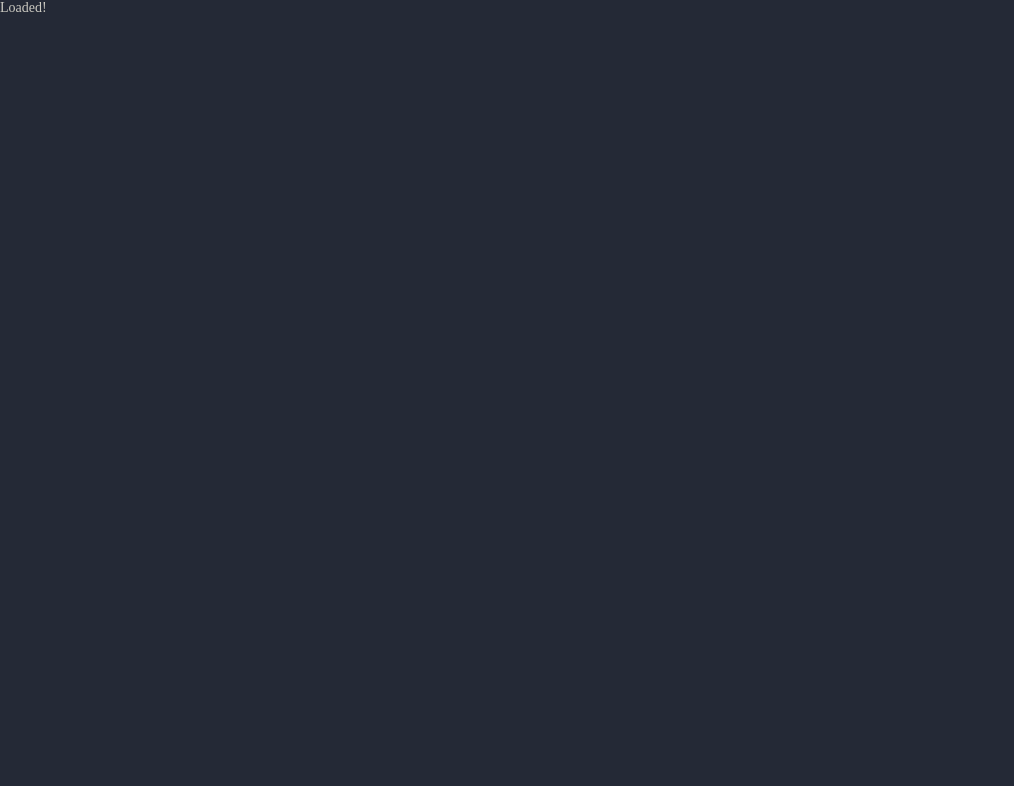
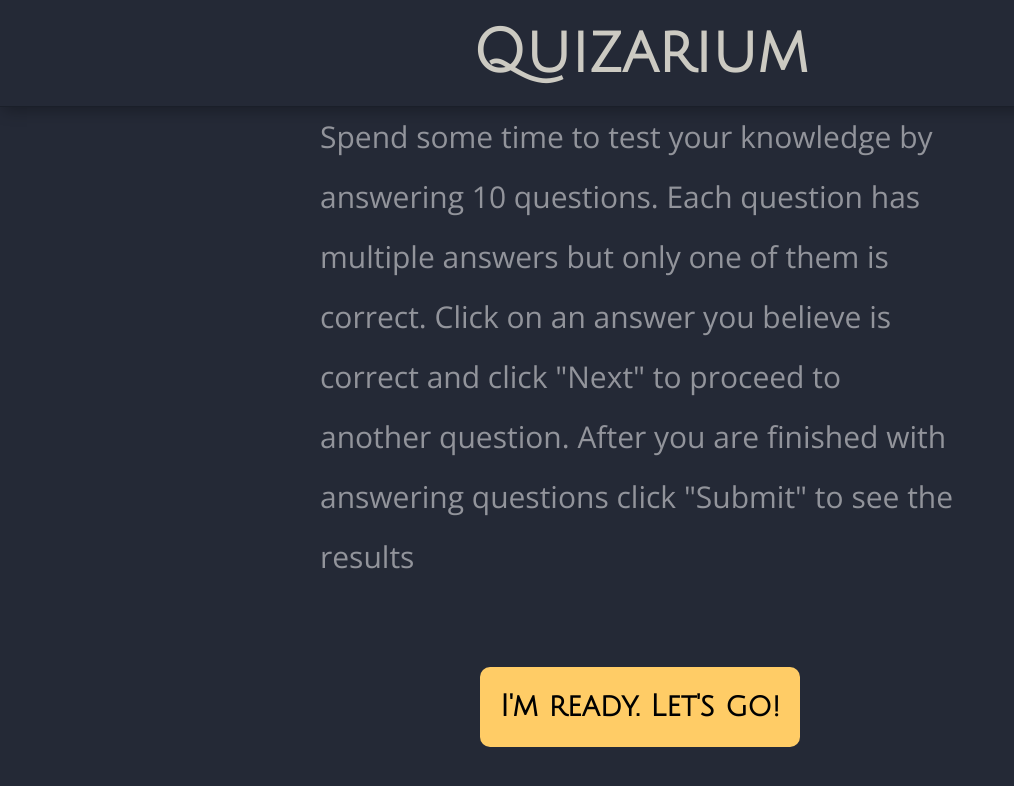
Before and after one commit to ramunsk/quizarium, an Angular app: page / in a window 1280 px wide. Shown: the top 786 px of the page, without its empty margins (0-1014 px from the left). Built offline with nearby package versions, Linux system fonts and the light colour scheme.

Commit message:
Added Dashboard component (#12)

```diff
--- a/src/app/components/app.component.html
+++ b/src/app/components/app.component.html
@@ -1,5 +1,7 @@
+<qz-main-menu [title]="'Quizarium'" />
+
 @if (application.isLoading$ | async) {
     <qz-welcome />
 } @else {
-    Loaded!
+    <qz-dashboard />
 }
--- a/src/app/components/app.component.scss
+++ b/src/app/components/app.component.scss
@@ -1,5 +1,6 @@
 :host {
-    display: block;
+    display: grid;
+    grid-template-rows: auto 1fr;
     width: 100%;
     height: 100%;
 }
--- a/src/app/components/app.component.ts
+++ b/src/app/components/app.component.ts
@@ -1,6 +1,8 @@
 import { AsyncPipe } from '@angular/common';
 import { ChangeDetectionStrategy, Component } from '@angular/core';
 import { ApplicationStateService } from '../services/application-state.service';
+import { MainMenuComponent } from './common/main-menu/main-menu.component';
+import { DashboardComponent } from './dashboard/dashboard.component';
 import { WelcomeComponent } from './welcome/welcome.component';
 
 @Component({
@@ -9,7 +11,7 @@ import { WelcomeComponent } from './welcome/welcome.component';
     styleUrl: './app.component.scss',
     changeDetection: ChangeDetectionStrategy.OnPush,
     standalone: true,
-    imports: [AsyncPipe, WelcomeComponent],
+    imports: [AsyncPipe, WelcomeComponent, DashboardComponent, MainMenuComponent],
 })
 export class AppComponent {
     constructor(
--- /dev/null
+++ b/src/app/components/common/main-menu/main-menu.component.html
@@ -0,0 +1 @@
+<h1>{{ title() }}</h1>
--- /dev/null
+++ b/src/app/components/common/main-menu/main-menu.component.scss
@@ -0,0 +1,11 @@
+:host {
+    display: block;
+    padding: 2rem;
+    border-bottom: 1px solid #1a1f29;
+    box-shadow: 0px 6px 15px -3px rgba(0, 0, 0, 0.3);
+}
+
+h1 {
+    font-family: var(--title-font);
+    text-align: center;
+}
--- /dev/null
+++ b/src/app/components/common/main-menu/main-menu.component.ts
@@ -0,0 +1,12 @@
+import { Component, input } from '@angular/core';
+
+@Component({
+    selector: 'qz-main-menu',
+    standalone: true,
+    imports: [],
+    templateUrl: './main-menu.component.html',
+    styleUrl: './main-menu.component.scss',
+})
+export class MainMenuComponent {
+    title = input.required<string>();
+}
--- /dev/null
+++ b/src/app/components/dashboard/dashboard.component.html
@@ -0,0 +1,8 @@
+<div>
+    Spend some time to test your knowledge by answering 10 questions. Each question has multiple answers but only one of
+    them is correct. Click on an answer you believe is correct and click "Next" to proceed to another question. After
+    you are finished with answering questions click "Submit" to see the results
+</div>
+<div>
+    <button type="button" (click)="startQuiz()">I'm ready. Let's go!</button>
+</div>
--- /dev/null
+++ b/src/app/components/dashboard/dashboard.component.scss
@@ -0,0 +1,26 @@
+:host {
+    display: grid;
+    grid-template-rows: 2fr 1fr;
+    align-items: center;
+    justify-items: center;
+    width: 50%;
+    margin: 0 auto;
+    line-height: 2em;
+    color: #92949b;
+}
+
+button {
+    font: inherit;
+    background: #ffcc66;
+    border-radius: 1rem;
+    font-family: var(--title-font);
+    font-weight: bold;
+    padding: 1rem 2rem;
+    border: none;
+    cursor: pointer;
+
+    &:hover {
+        background: #e09c1d;
+        color: white;
+    }
+}
--- /dev/null
+++ b/src/app/components/dashboard/dashboard.component.ts
@@ -0,0 +1,14 @@
+import { Component } from '@angular/core';
+
+@Component({
+    selector: 'qz-dashboard',
+    standalone: true,
+    imports: [],
+    templateUrl: './dashboard.component.html',
+    styleUrl: './dashboard.component.scss',
+})
+export class DashboardComponent {
+    startQuiz(): void {
+        console.log("Let's go!");
+    }
+}
--- a/src/index.html
+++ b/src/index.html
@@ -8,6 +8,10 @@
         <link rel="preconnect" href="https://fonts.googleapis.com" />
         <link rel="preconnect" href="https://fonts.gstatic.com" crossorigin />
         <link href="https://fonts.googleapis.com/css2?family=Julius+Sans+One&display=swap" rel="stylesheet" />
+        <link
+            href="https://fonts.googleapis.com/css2?family=Open+Sans:ital,wght@0,300..800;1,300..800&display=swap"
+            rel="stylesheet"
+        />
 
         <link rel="icon" type="image/x-icon" href="favicon.ico" />
     </head>
--- a/src/styles.scss
+++ b/src/styles.scss
@@ -2,6 +2,7 @@
     --background-color: #242936;
     --foreground-color: #cccac2;
     --title-font: 'Julius Sans One', sans-serif;
+    --body-font: 'Open sans', sans-serif;
 }
 
 html,
@@ -17,7 +18,8 @@ html {
 }
 
 body {
-    font-size: 1.4rem;
+    font-family: var(--body-font);
+    font-size: 3rem;
     background: var(--background-color);
     color: var(--foreground-color);
 }
```
